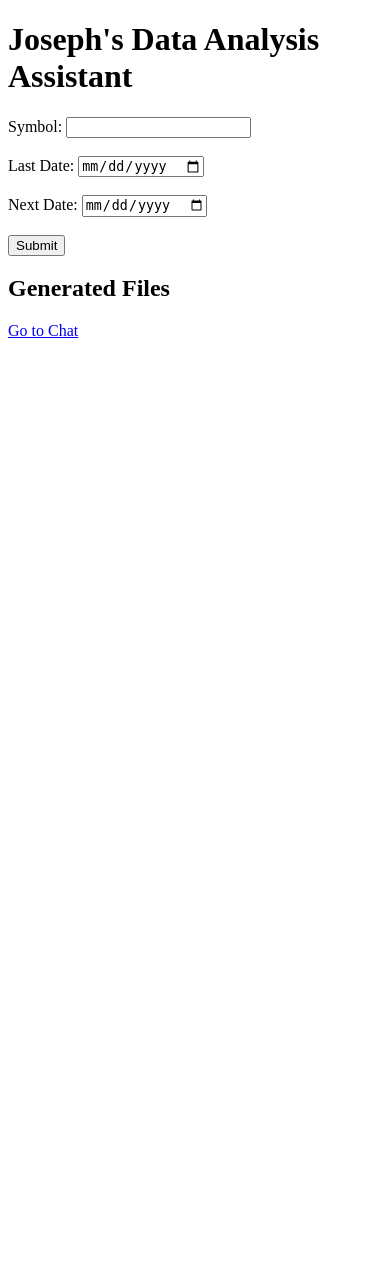
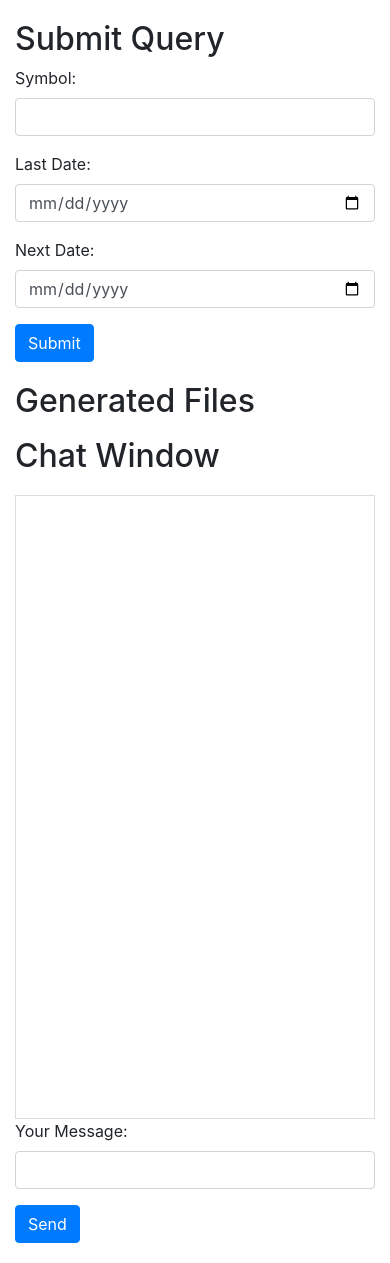
Before and after one commit to josefdeutsch/lang-chain-finance, a Flask app: page / in a window 390 px wide. Before the commit the page ends 338 px from the top, so only its background shows below. Run offline with Flask 3, Linux system fonts and the light colour scheme; parts of the project's set-up code (start-up, migrations or seed data) failed here and were passed over; some libraries are stand-ins or nearby versions.

Commit message:
two pane layout.html

```diff
--- a/app.py
+++ b/app.py
@@ -1,11 +1,10 @@
-from flask import Flask, render_template, request, redirect, url_for, session, flash
+from flask import Flask, render_template, request, redirect, url_for, flash, session
 import os
 import api.polygon as pol
 from chat.chat_agent import ChatAgent
-from datetime import datetime
 
 app = Flask(__name__)
-app.secret_key = 'your_secret_key'  # Necessary for session management
+app.secret_key = 'your_secret_key'  # Necessary for flash messages and session management
 
 # Set the working directory
 working_directory = os.environ.get("CURRENT_WORKING_DIRECTORY", '.')  # Replace with your actual working directory path
@@ -33,39 +32,32 @@ def index():
             pol.agent_executor.invoke(input_data)
 
             # Mark the form as submitted
-            session['submitted'] = True
+            flash("Query submitted successfully.", "success")
         else:
             flash("Please fill out all fields.", "error")
 
     generated_files = get_generated_files()
-    return render_template('index.html', generated_files=generated_files)
+    return render_template('index.html', generated_files=generated_files, last_message=session.pop('last_message', ''))
 
-@app.route('/chat', methods=['GET', 'POST'])
+@app.route('/chat', methods=['POST'])
 def chat():
-    if 'chat_history' not in session:
-        session['chat_history'] = []
+    new_message = request.form.get('new_message')
+    if new_message:
+        chat_agent_instance = ChatAgent.get_instance()
 
-    if request.method == 'POST':
-        new_message = request.form.get('new_message')
-        if new_message:
-            # Append the new message to the chat history
-            chat_agent_instance = ChatAgent.get_instance()
-            session['chat_history'].append(f"You: {new_message}")
+        try:
+            response = chat_agent_instance.invoke(
+                {"input": new_message},
+                config={"configurable": {"session_id": "polygon-api-query"}}
+            )
+        except RuntimeError as e:
+            response = f"An error occurred: {e}"
 
-            try:
-                response = chat_agent_instance.invoke(
-                    {"input": f"{new_message}"},
-                    config={"configurable": {"session_id": "polygon-api-query"}}
-                )
-            except RuntimeError as e:
-                response = f"An error occurred: {e}"
+        session['last_message'] = f"You: {new_message}<br>Bot: {response}"
+    else:
+        flash("Please enter a message.", "error")
 
-            session['chat_history'].append(response)
-            return redirect(url_for('chat'))
-        else:
-            flash("Please enter a message.", "error")
-
-    return render_template('chat.html', chat_history=session['chat_history'])
+    return redirect(url_for('index'))
 
 if __name__ == '__main__':
     app.run(debug=True)
--- a/templates/index.html
+++ b/templates/index.html
@@ -1,23 +1,59 @@
 <!DOCTYPE html>
-<html>
+<html lang="en">
 <head>
-    <title>Joseph's Data Analysis Assistant</title>
+    <meta charset="UTF-8">
+    <title>Polygon API Query</title>
+    <link rel="stylesheet" href="https://maxcdn.bootstrapcdn.com/bootstrap/4.5.2/css/bootstrap.min.css">
+    <style>
+        .container {
+            margin-top: 20px;
+            margin-bottom: 20px;
+        }
+        .calendar {
+            margin: 20px 0;
+        }
+        .chat-container {
+            height: calc(100vh - 220px);
+            border: 1px solid #ddd;
+            padding: 15px;
+            overflow-y: auto;
+            margin-top: 20px;
+        }
+        .submit-form {
+            margin-bottom: 20px;
+        }
+    </style>
 </head>
 <body>
-    <h1>Joseph's Data Analysis Assistant</h1>
+<div class="container">
+    <div class="row">
+        <div class="col-md-4">
+            <h2>Submit Query</h2>
+            <form method="POST" class="submit-form">
+                <div class="form-group">
+                    <label for="symbol">Symbol:</label>
+                    <input type="text" class="form-control" id="symbol" name="symbol">
+                </div>
+                <div class="form-group">
+                    <label for="last_date">Last Date:</label>
+                    <input type="date" class="form-control" id="last_date" name="last_date">
+                </div>
+                <div class="form-group">
+                    <label for="next_date">Next Date:</label>
+                    <input type="date" class="form-control" id="next_date" name="next_date">
+                </div>
+                <button type="submit" class="btn btn-primary">Submit</button>
+            </form>
 
-    <form method="POST">
-        <label for="symbol">Symbol:</label>
-        <input type="text" id="symbol" name="symbol"><br><br>
-
-        <label for="last_date">Last Date:</label>
-        <input type="date" id="last_date" name="last_date"><br><br>
-
-        <label for="next_date">Next Date:</label>
-        <input type="date" id="next_date" name="next_date"><br><br>
-
-        <button type="submit">Submit</button>
-    </form>
+            {% with messages = get_flashed_messages(with_categories=true) %}
+              {% if messages %}
+                <div class="alert alert-warning" role="alert">
+                  {% for category, message in messages %}
+                    {{ message }}
+                  {% endfor %}
+                </div>
+              {% endif %}
+            {% endwith %}
 
             <h2>Generated Files</h2>
             <ul>
@@ -25,7 +61,25 @@
                     <li>{{ file }}</li>
                 {% endfor %}
             </ul>
+        </div>
 
-    <a href="{{ url_for('chat') }}">Go to Chat</a>
+        <div class="col-md-8">
+            <h2>Chat Window</h2>
+            <div class="chat-container" id="chat-container">
+                <div>{{ last_message|safe }}</div>
+            </div>
+            <form method="POST" action="{{ url_for('chat') }}">
+                <div class="form-group">
+                    <label for="new_message">Your Message:</label>
+                    <input type="text" class="form-control" id="new_message" name="new_message">
+                </div>
+                <button type="submit" class="btn btn-primary">Send</button>
+            </form>
+        </div>
+    </div>
+</div>
+<script src="https://ajax.googleapis.com/ajax/libs/jquery/3.5.1/jquery.min.js"></script>
+<script src="https://cdnjs.cloudflare.com/ajax/libs/popper.js/1.16.0/umd/popper.min.js"></script>
+<script src="https://maxcdn.bootstrapcdn.com/bootstrap/4.5.2/js/bootstrap.min.js"></script>
 </body>
 </html>
```
Also changed, not shown: static/style.css (added, +92 -0 lines), templates/chat.html (+14 -14 lines), templates/layout.html (added, +30 -0 lines). Lines whose indentation alone changed are shown as unchanged.
